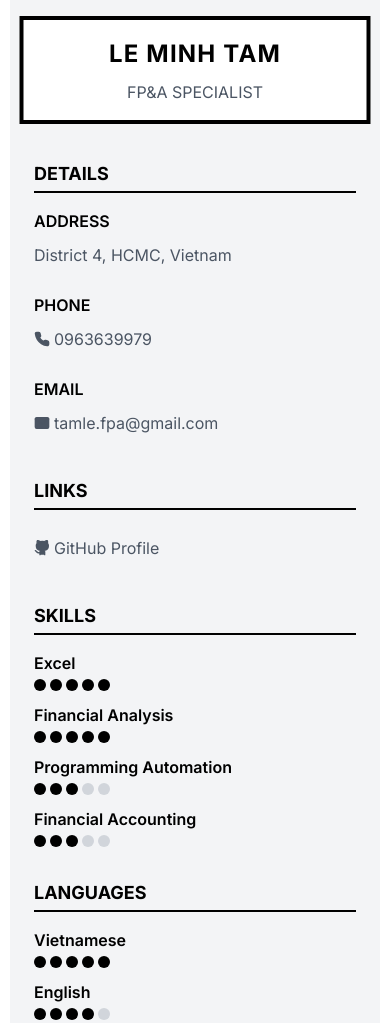
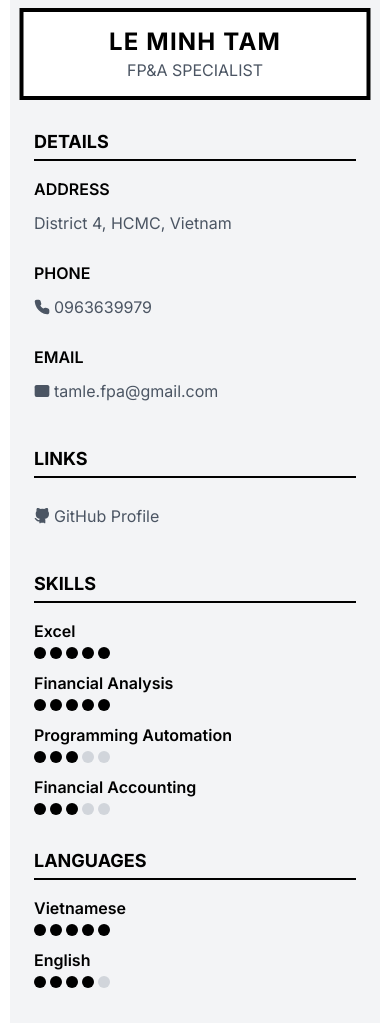
Before and after one commit to gahoccode/Amsterdam, a plain HTML site: page index.html in a window 390 px wide. Shown: the top 1023 px of the page. Drawn offline with Linux system fonts and the light colour scheme.

Commit message:
Adjust spacing

```diff
--- a/index.html
+++ b/index.html
@@ -87,12 +87,12 @@
     /* Header */
     .header-box {
       position: absolute;
-      top: 1rem;
+      top: 0.5rem;
       left: 50%;
       transform: translateX(-50%);
       width: 66.667%;
       border: 4px solid #000;
-      padding: 1.5rem;
+      padding: 1rem 1.5rem;
       background-color: #fff;
       text-align: center;
       z-index: 5;
@@ -111,7 +111,8 @@
       font-weight: 700;
       letter-spacing: 0.05em;
       text-transform: uppercase;
-      margin-bottom: 0.5rem;
+      margin-bottom: 0.25rem;
+      line-height: 1.2;
     }
 
     @media (max-width: 480px) {
@@ -123,27 +124,28 @@
     .title {
       color: #4b5563;
       text-transform: uppercase;
+      line-height: 1.2;
     }
 
     /* Section styles */
     .section {
       margin-bottom: 2rem;
-      margin-top: 8rem;
+      margin-top: 3rem;
       position: relative;
       z-index: 1;
     }
 
     .section:first-of-type {
-      margin-top: 10rem;
+      margin-top: 7rem;
     }
 
     @media (max-width: 767px) {
       .section {
-        margin-top: 2rem;
+        margin-top: 1.5rem;
       }
 
       .section:first-of-type {
-        margin-top: 8rem;
+        margin-top: 6rem;
       }
     }
 
@@ -414,7 +416,7 @@
         </div>
 
         <div class="section">
-          <h2 class="section-title">EMPLOYMENT HISTORY</h2>
+          <h2 class="section-title">EXPERIENCE</h2>
 
           <div class="job">
             <div class="job-header">
```
